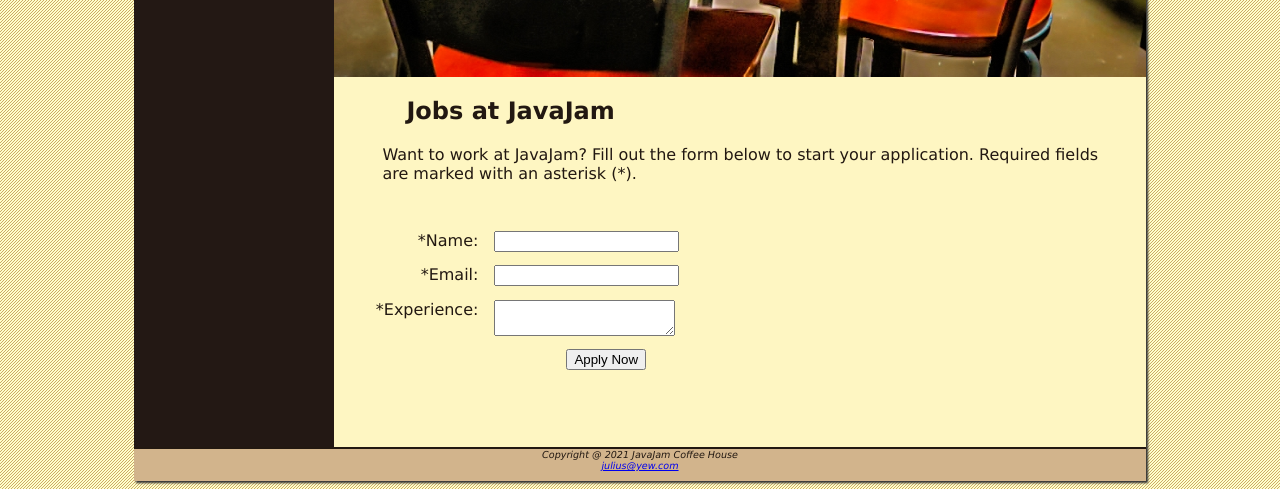
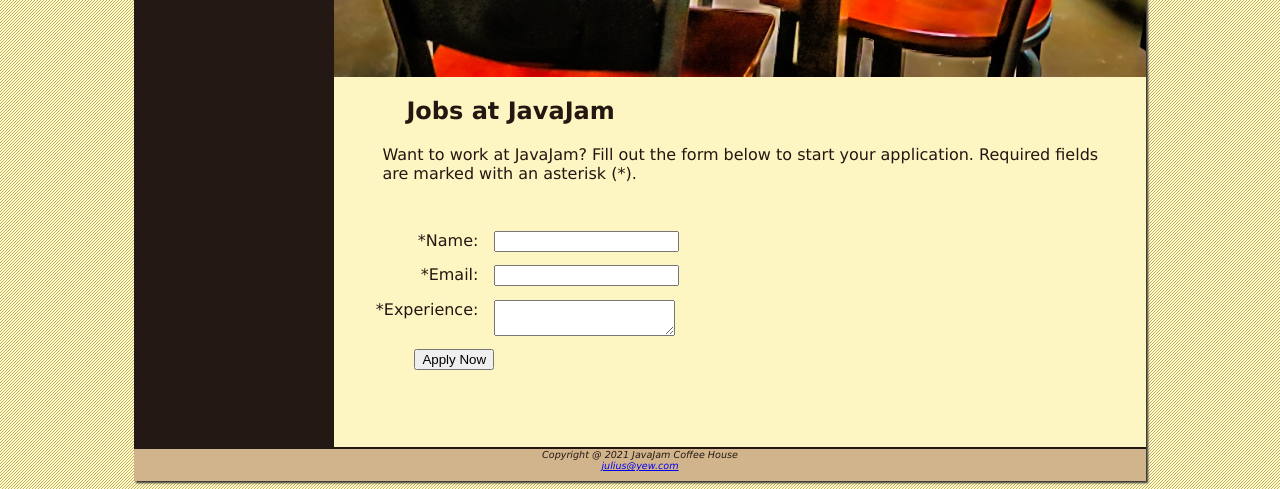
Before and after one commit to Julius27/javajam.github.io, a plain HTML site: page jobs.html in a window 1280 px wide. Shown: the part 355-844 px from the top of the page. Drawn offline with Linux system fonts and the light colour scheme.

Commit message:
Update javajam.css

```diff
--- a/javajam.css
+++ b/javajam.css
@@ -196,10 +196,6 @@ input, textarea{
     margin-bottom: 1em;
 }
 
-#mySubmit{
-    margin-left: 9.5em;
-}
-
 #herojobs{
     height: 250px;
     background: url(images/herojobs.jpg);
```
